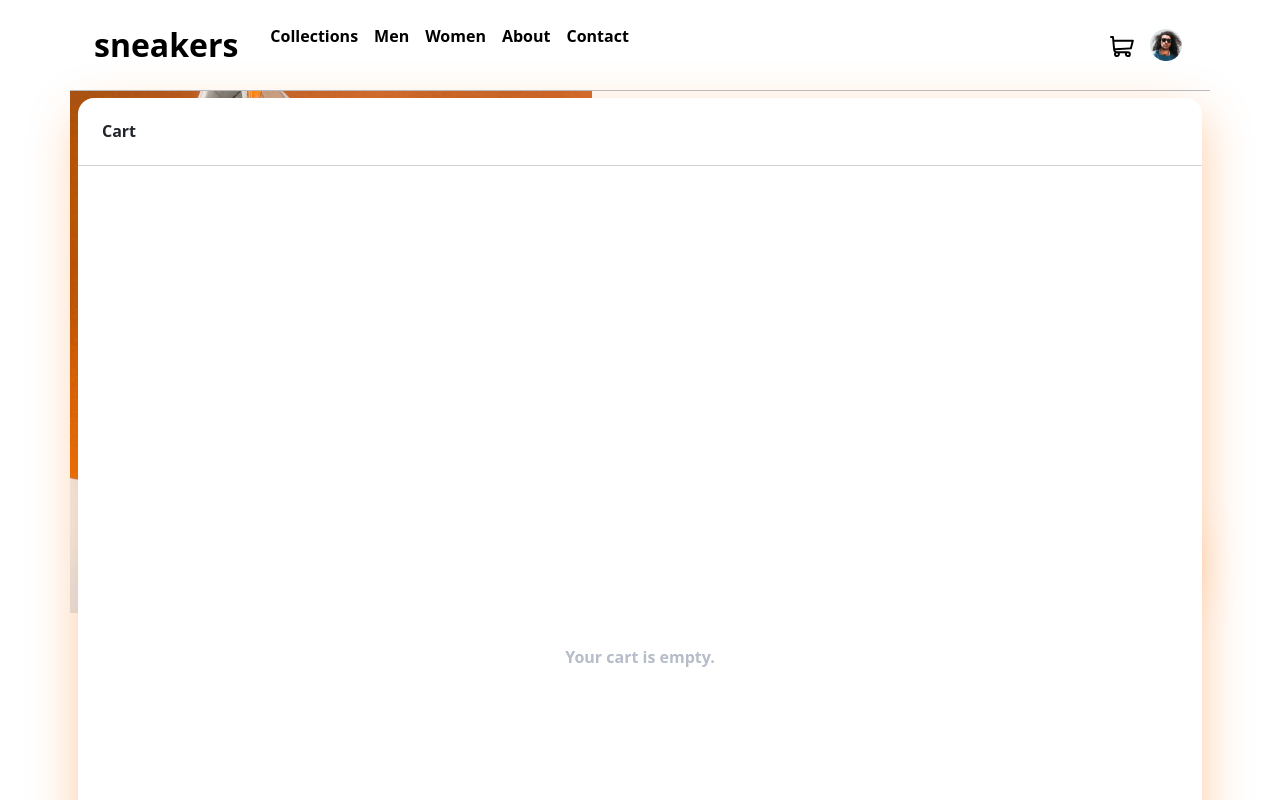
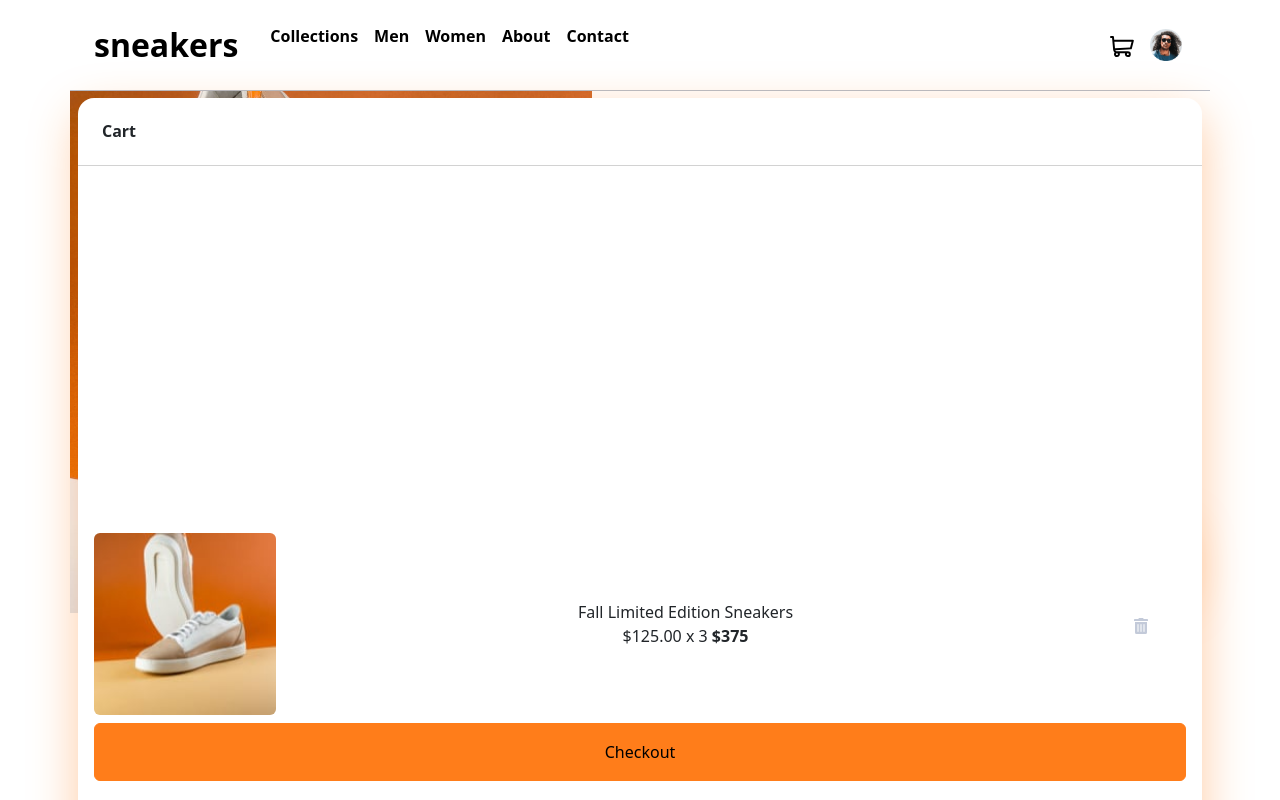
Before and after one commit to dev0xgenius/ecommerce-product-page, a React (Vite) app: page / in a window 1280 px wide. Both pictures are taken after a click on the button 1122 px from the left and 45 px from the top of the page. Shown: the top 800 px of the page. Built offline with nearby package versions, Linux system fonts and the light colour scheme.

Commit message:
Add Row and Col in place of span tags (CartTracker]

```diff
--- a/src/components/CartTracker/CartTracker.tsx
+++ b/src/components/CartTracker/CartTracker.tsx
@@ -16,18 +16,18 @@ export default function CartTracker({ items }:Props) {
     return (
       <>
         <Row xs={3} className="align-items-center justify-content-between gap-0">
-          <span className="border border-danger col-3">
+          <Col xs={2} as="span" className="col-2">
             <img src="src/assets/images/image-product-1-thumbnail.jpg"
               width='100%' className='rounded-2'
             />
-          </span>
-          <div className="border border-danger col-auto d-flex flex-column">
+          </Col>
+          <Col xs={8} className="p-2 d-flex flex-column">
             <span>Fall Limited Edition Sneakers</span>
             <span>$125.00 x {items} <b>${items * 125.00}</b></span>
-          </div>
-          <span className="border border-danger col-1">
+          </Col>
+          <Col xs={1} as="span">
             <img src="src/assets/images/icon-delete.svg" />
-          </span>
+          </Col>
         </Row>
         <Button className="p-3">Checkout</Button>
       </>
@@ -38,10 +38,10 @@ export default function CartTracker({ items }:Props) {
     <Container fluid className="p-2 h-100">
       <Card className={`shadow-lg rounded-4 border-0 ${styles.tracker}`}>
         <Card.Header className="h6 fw-bold bg-transparent p-4">Cart</Card.Header>
-        <Card.Body className="d-grid text-center">
+        <Card.Body className="d-flex flex-column justify-content-center text-center gap-2">
           {
-           (items > 0) ? <Cart items={items}/> :
-            <Card.Text className="card-text fw-bolder align-self-center text-secondary">
+            (items > 0) ? <Cart /> :
+            <Card.Text className="card-text fw-bolder justify-self-center text-secondary">
               Your cart is empty.
             </Card.Text>
           }
--- a/src/components/Header/Header.tsx
+++ b/src/components/Header/Header.tsx
@@ -20,7 +20,7 @@ export default function Header() {
               <Offcanvas.Body>
                 <Nav>
                   {["Collections", "Men", "Women", "About", "Contact"]
-                    .map((element, index) =><Nav.Link key={index} href="#">{element}</Nav.Link>)}
+                    .map((element, index) => <Nav.Link key={index} href="#">{element}</Nav.Link>)}
                 </Nav>
               </Offcanvas.Body>
             </Navbar.Offcanvas>
--- a/src/components/Profile/Profile.tsx
+++ b/src/components/Profile/Profile.tsx
@@ -18,14 +18,14 @@ export default function Profile() {
       >
         <img src="src/assets/images/icon-cart.svg" width="24px" alt="cart icon" />
       </Button>
-      <Button className="avatar col p-0 bg-transparent border-0" href="#" aria-controls="cartCard"
+      <Button className="avatar col p-0 bg-transparent border-0" aria-controls="cartCard"
         aria-expanded={cartIsOpen} onClick={toggleCart}
       >
         <img src="src/assets/images/image-avatar.png" width="32px" alt="user avatar" />
       </Button>
       <Collapse className={`position-absolute w-100 z-3 ${styles.cart}`} in={cartIsOpen}>
         <div id="cartCard">
-          <CartTracker />
+          <CartTracker items={3}/>
         </div>
       </Collapse>
     </Row>
```
